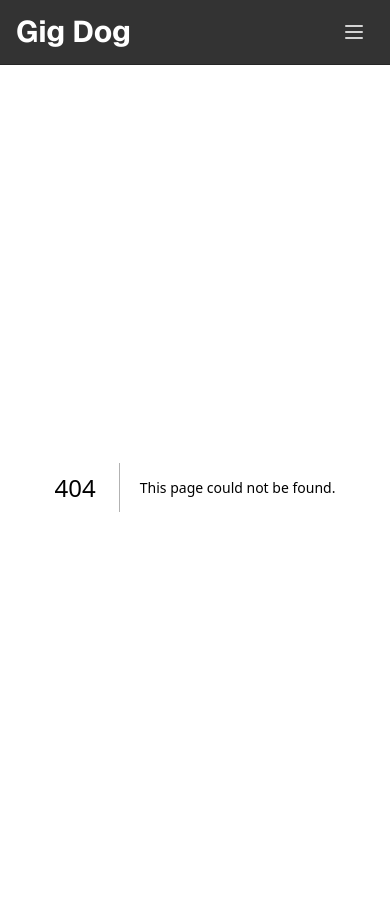
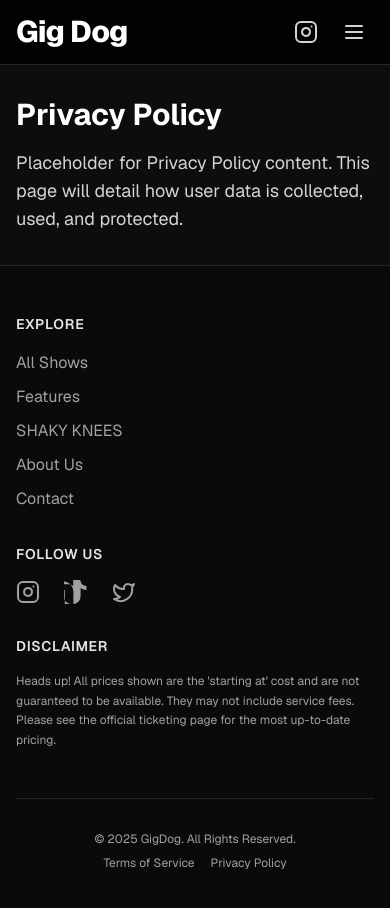
Before and after one commit to patsmith41/gigdog-frontend, a Next.js app: page /privacy-policy in a window 390 px wide. Before the commit this address had no page. Shown: the top 908 px of the page. Built offline with nearby package versions, Linux system fonts and the light colour scheme.

Commit message:
video was not playing on mobile, fixed and added footer. changed blog to feature

```diff
--- a/src/app/layout.tsx
+++ b/src/app/layout.tsx
@@ -2,6 +2,7 @@
 import './globals.css';
 import type { Metadata } from 'next';
 import Header from '@/components/layout/Header';
+import Footer from '@/components/layout/Footer';
 import { GeistSans } from 'geist/font/sans';
 
 export const metadata: Metadata = {
@@ -26,7 +27,7 @@ export default function RootLayout({
       >{/* NO SPACE OR NEWLINE AFTER THIS > */}
         <Header />
         <main className="flex-grow w-full">{children}</main>
-        {/* <Footer /> */}
+        <Footer />
       </body>{/* NO SPACE OR NEWLINE BEFORE THIS < */}
     </html>// NO SPACE OR NEWLINE AFTER THIS ;
   );
--- a/src/app/page.tsx
+++ b/src/app/page.tsx
@@ -57,7 +57,7 @@ const SimpleFilterBar: React.FC<SimpleFilterBarProps> = ({
         <div className="flex-1">
           <input
             type="text"
-            placeholder="Search artists..."
+            placeholder="Search artists or venues..."
             value={filters.artistSearch}
             onChange={(e) => onFilterChange('artistSearch', e.target.value)}
             className="w-full px-3 py-2 bg-neutral-800 border border-neutral-600 rounded-lg text-neutral-100 text-sm placeholder-neutral-400 focus:outline-none focus:ring-2 focus:ring-indigo-500 focus:border-indigo-500"
@@ -341,7 +341,7 @@ export default function HomePage() {
     <div className="flex flex-col">
       <LargerHero />
 
-      <CuratedShelf />
+      {/*<CuratedShelf />*/}
       <div className="w-full max-w-screen-2xl mx-auto px-4 sm:px-6 lg:px-6 flex flex-col lg:flex-row gap-6 xl:gap-8 pb-12 -mt-4 md:mt-0">
         <div className="w-full lg:flex-grow min-w-0 order-2 lg:order-1">
           {error && (
--- /dev/null
+++ b/src/app/privacy-policy/page.tsx
@@ -0,0 +1,10 @@
+export default function PrivacyPolicyPage() {
+    return (
+      <main className="max-w-4xl mx-auto px-4 py-8">
+        <h1 className="text-3xl font-bold text-white mb-4">Privacy Policy</h1>
+        <p className="text-lg text-neutral-300">
+          Placeholder for Privacy Policy content. This page will detail how user data is collected, used, and protected.
+        </p>
+      </main>
+    );
+  }
--- a/src/app/shows/[showId]/page.tsx
+++ b/src/app/shows/[showId]/page.tsx
@@ -224,10 +224,12 @@ export default function ShowDetailPage() {
             </div>
           </div>
 
-  {/* --- NEW: Two-in-One Map & Street View Container --- */}
+          {/* --- UPDATED: Map-Only Container --- */}
           <div className="flex flex-col md:flex-row gap-2 w-full h-[500px] md:h-96">
 
-    {/* Street View Pane (Left side on desktop, top on mobile) */}
+            {/*
+              Street View Pane (Temporarily Removed)
+
               <div className="w-full md:w-3/5 h-1/2 md:h-full bg-neutral-800 rounded-lg overflow-hidden border border-neutral-700">
                 {(showData.venue.latitude && showData.venue.longitude) ? (
                   <iframe
@@ -245,9 +247,10 @@ export default function ShowDetailPage() {
                   </div>
                 )}
               </div>
+            */}
 
-    {/* Map Pane (Right side on desktop, bottom on mobile) */}
-    <div className="w-full md:w-2/5 h-1/2 md:h-full bg-neutral-800 rounded-lg overflow-hidden border border-neutral-700">
+            {/* Map Pane (Now takes up the full width) */}
+            <div className="w-full h-full bg-neutral-800 rounded-lg overflow-hidden border border-neutral-700">
               {showData.venue.google_place_id ? (
                 <iframe
                   title={`Map of ${showData.venue.name}`}
--- /dev/null
+++ b/src/app/terms-of-service/page.tsx
@@ -0,0 +1,10 @@
+export default function TermsOfServicePage() {
+    return (
+      <main className="max-w-4xl mx-auto px-4 py-8">
+        <h1 className="text-3xl font-bold text-white mb-4">Privacy Policy</h1>
+        <p className="text-lg text-neutral-300">
+          Placeholder for TOS content. This page will detail how user data is collected, used, and protected.
+        </p>
+      </main>
+    );
+  }
--- a/src/components/concerts/ConcertGridRowWrapper.tsx
+++ b/src/components/concerts/ConcertGridRowWrapper.tsx
@@ -11,6 +11,10 @@ interface ConcertGridRowWrapperProps {
   onToggleCardState: () => void;
   activeVideoId?: string | null;
   isDesktop: boolean;
+  hasActiveVideo?: boolean;
+
+  nowPlayingInfo?: NowPlayingInfo | null;
+  onCloseVideo?: () => void;
   context?: 'homepage' | 'festival'; // ADD: Accept context prop
 }
 
--- /dev/null
+++ b/src/components/layout/Footer.tsx
@@ -0,0 +1,64 @@
+import Link from 'next/link';
+import { Instagram, Twitter } from 'lucide-react'; // Assuming you have lucide-react
+
+// A simple TikTok icon component if you don't have one
+const TikTokIcon = (props: React.SVGProps<SVGSVGElement>) => (
+  <svg {...props} xmlns="http://www.w3.org/2000/svg" viewBox="0 0 24 24" fill="currentColor" stroke="none">
+    <path d="M12.525.02c1.31-.02 2.61-.01 3.91-.02.08 1.53.63 3.09 1.75 4.17 1.12 1.11 2.7 1.62 4.24 1.79v4.03c-1.44-.05-2.89-.35-4.2-.97-.57-.26-1.1-.59-1.62-.93-.01 2.92.01 5.84-.02 8.75-.08 1.4-.54 2.79-1.35 3.94-1.31 1.92-3.58 3.17-5.91 3.21-2.43.05-4.85-.38-6.75-1.77-1.26-.91-2.2-2.14-2.73-3.56s-.76-2.99-.76-4.5v-4.04c.57.02 1.14-.02 1.71-.02.02 4.73.01 9.46-.02 14.19.03 2.02 1.88 3.64 3.89 3.66 2.03.02 3.8-.87 4.54-2.82.09-.24.13-.5.17-.76.01-4.26.01-8.52.01-12.78-.01-.6-.11-1.19-.24-1.77-1.11-5.11-5.71-8.59-10.95-8.59-.01.02-.02.01-.02.01H.01V4.23c1.38.01 2.75-.04 4.13.02 1.13.05 2.25.32 3.3.76.6.26 1.18.59 1.72.98.09-2.2.03-4.4-.04-6.6z"/>
+  </svg>
+);
+
+
+export default function Footer() {
+  return (
+    <footer className="bg-neutral-950 border-t border-neutral-800 text-neutral-400">
+      <div className="max-w-screen-2xl mx-auto px-4 sm:px-6 lg:px-8 py-12">
+        {/* Main grid layout */}
+        <div className="grid grid-cols-1 md:grid-cols-3 gap-8">
+
+          {/* Column 1: Navigation */}
+          <div>
+            <h3 className="text-sm font-semibold text-neutral-200 tracking-wider uppercase">Explore</h3>
+            <ul className="mt-4 space-y-2">
+              <li><Link href="/" className="hover:text-white transition-colors">All Shows</Link></li>
+              <li><Link href="/features" className="hover:text-white transition-colors">Features</Link></li>
+              <li><Link href="/festivals/shaky-knees-2025" className="hover:text-white transition-colors">SHAKY KNEES</Link></li>
+              <li><Link href="/about" className="hover:text-white transition-colors">About Us</Link></li>
+              <li><Link href="/contact" className="hover:text-white transition-colors">Contact</Link></li>
+            </ul>
+          </div>
+
+          {/* Column 2: Social */}
+          <div>
+            <h3 className="text-sm font-semibold text-neutral-200 tracking-wider uppercase">Follow Us</h3>
+            <div className="flex mt-4 space-x-6">
+                <a href="#" className="hover:text-white transition-colors"><span className="sr-only">Instagram</span><Instagram size={24} /></a>
+                <a href="#" className="hover:text-white transition-colors"><span className="sr-only">TikTok</span><TikTokIcon className="w-6 h-6" /></a>
+                <a href="#" className="hover:text-white transition-colors"><span className="sr-only">Twitter</span><Twitter size={24} /></a>
+            </div>
+          </div>
+
+          {/* Column 3: Legal & Disclaimer */}
+          <div>
+            <h3 className="text-sm font-semibold text-neutral-200 tracking-wider uppercase">Disclaimer</h3>
+            <p className="mt-4 text-xs leading-relaxed">
+              Heads up! All prices shown are the 'starting at' cost and are not guaranteed to be available. They may not include service fees. Please see the official ticketing page for the most up-to-date pricing.
+            </p>
+          </div>
+
+        </div>
+
+        {/* Bottom Bar */}
+        <div className="mt-12 pt-8 border-t border-neutral-800 text-center text-xs">
+          <div className="flex flex-col sm:flex-row justify-between items-center gap-2">
+            <p>© {new Date().getFullYear()} GigDog. All Rights Reserved.</p>
+            <div className="flex gap-4">
+                <Link href="/terms-of-service" className="hover:text-white transition-colors">Terms of Service</Link>
+                <Link href="/privacy-policy" className="hover:text-white transition-colors">Privacy Policy</Link>
+            </div>
+          </div>
+        </div>
+      </div>
+    </footer>
+  );
+}
--- a/src/components/layout/Header.tsx
+++ b/src/components/layout/Header.tsx
@@ -4,7 +4,7 @@
 import React, { useState } from 'react';
 import Link from 'next/link';
 import { usePathname } from 'next/navigation';
-import { Music2, Menu, X } from 'lucide-react';
+import { Menu, X, Instagram } from 'lucide-react';
 
 const Header = () => {
   const [isMobileMenuOpen, setIsMobileMenuOpen] = useState(false);
@@ -12,58 +12,71 @@ const Header = () => {
 
   const closeMobileMenu = () => setIsMobileMenuOpen(false);
 
-  // CORRECTED: "Contact" link has been added back to the array.
+  // Updated nav link label
   const navLinks = [
-    { href: '/', label: 'All Shows' },
-    { href: '/articles', label: 'Articles' },
-    { href: '/festivals/shaky-knees-2025', label: 'Shaky Knees 2025' },
+    { href: '/features', label: 'Features' },
+    { href: '/festivals/shaky-knees-2025', label: 'SHAKY KNEES' },
     { href: '/about', label: 'About' },
-    { href: '/contact', label: 'Contact' }, // <-- RESTORED
+    { href: '/contact', label: 'Contact' },
   ];
+
+  const renderLink = (link: { href: string; label: string }) => {
+    const isActive = (link.href === '/' && pathname === '/') || (link.href !== '/' && pathname.startsWith(link.href));
+    return (
+      <Link
+        key={link.href}
+        href={link.href}
+        onClick={closeMobileMenu}
+        className={`block px-3 py-2 rounded-md text-base font-medium transition-colors duration-200 ${
+          isActive
+            ? 'bg-neutral-800 text-white'
+            : 'text-neutral-400 hover:bg-neutral-800 hover:text-white'
+        }`}
+        aria-current={isActive ? 'page' : undefined}
+      >
+        {link.label}
+      </Link>
+    );
+  };
 
   return (
     <header className="bg-neutral-900/80 dark:bg-black/80 backdrop-blur-sm text-neutral-100 sticky top-0 z-50 border-b border-neutral-800">
       <div className="w-full max-w-screen-2xl mx-auto px-4 sm:px-6 lg:px-8">
         <div className="flex items-center justify-between h-16">
-          {/* Logo */}
-          <div className="flex items-center">
-            <Link href="/" onClick={closeMobileMenu} className="flex items-center gap-2 text-3xl font-bold text-white hover:text-indigo-300 transition-colors">
+
+          {/* Left-aligned Logo */}
+          <div className="flex-shrink-0">
+            <Link href="/" onClick={closeMobileMenu} className="text-3xl font-extrabold text-white hover:text-neutral-300 transition-colors tracking-tight">
               Gig Dog
             </Link>
           </div>
 
-          {/* Desktop Navigation */}
-          <nav className="hidden md:flex md:items-center md:space-x-2">
-            {navLinks.map((link) => {
-              const isActive = (link.href === '/' && pathname === '/') || (link.href !== '/' && pathname.startsWith(link.href));
+          {/* Desktop Nav & Icons */}
+          <div className="hidden md:flex items-center space-x-6">
+            <nav className="flex items-center space-x-2">
+              {navLinks.map(renderLink)}
+            </nav>
+            <a href="https://instagram.com" target="_blank" rel="noopener noreferrer" aria-label="GigDog on Instagram" className="p-2 text-neutral-400 hover:text-white">
+              <Instagram size={24} />
+            </a>
+          </div>
 
-              return (
-                <Link
-                  key={link.href}
-                  href={link.href}
-                  className={`px-4 py-2 rounded-md text-base font-medium transition-colors duration-200 ${
-                    isActive
-                      ? 'bg-neutral-800 text-white'
-                      : 'text-neutral-400 hover:bg-neutral-800 hover:text-white'
-                  }`}
-                >
-                  {link.label}
-                </Link>
-              );
-            })}
-          </nav>
-
-          {/* Mobile Menu Button */}
-          <div className="md:hidden">
+          {/* Mobile Icons Group */}
+          <div className="flex md:hidden items-center gap-2">
+            <a href="https://instagram.com" target="_blank" rel="noopener noreferrer" aria-label="GigDog on Instagram" className="p-2 rounded-md text-neutral-300 hover:text-white hover:bg-neutral-800">
+              <Instagram size={24} />
+            </a>
             <button
               onClick={() => setIsMobileMenuOpen(!isMobileMenuOpen)}
               className="p-2 rounded-md text-neutral-300 hover:text-white hover:bg-neutral-800 focus:outline-none focus:ring-2 focus:ring-inset focus:ring-white"
+              aria-controls="mobile-menu"
               aria-expanded={isMobileMenuOpen}
             >
               <span className="sr-only">Open main menu</span>
               {isMobileMenuOpen ? <X size={24} /> : <Menu size={24} />}
             </button>
           </div>
+
         </div>
       </div>
 
@@ -71,23 +84,7 @@ const Header = () => {
       {isMobileMenuOpen && (
         <div className="md:hidden" id="mobile-menu">
           <div className="px-2 pt-2 pb-3 space-y-1 sm:px-3 border-t border-neutral-800">
-            {navLinks.map((link) => {
-              const isActive = (link.href === '/' && pathname === '/') || (link.href !== '/' && pathname.startsWith(link.href));
-              return (
-                <Link
-                  key={link.href}
-                  href={link.href}
-                  onClick={closeMobileMenu}
-                  className={`block px-3 py-2 rounded-md text-base font-medium ${
-                    isActive
-                      ? 'bg-neutral-800 text-white'
-                      : 'text-neutral-300 hover:text-white hover:bg-neutral-800'
-                  }`}
-                >
-                  {link.label}
-                </Link>
-              );
-            })}
+            {navLinks.map(renderLink)}
           </div>
         </div>
       )}
```
Also changed, not shown: src/app/features/[slug]/page.tsx (renamed from src/app/blog/[slug]/page.tsx). Lines whose indentation alone changed are shown as unchanged.
